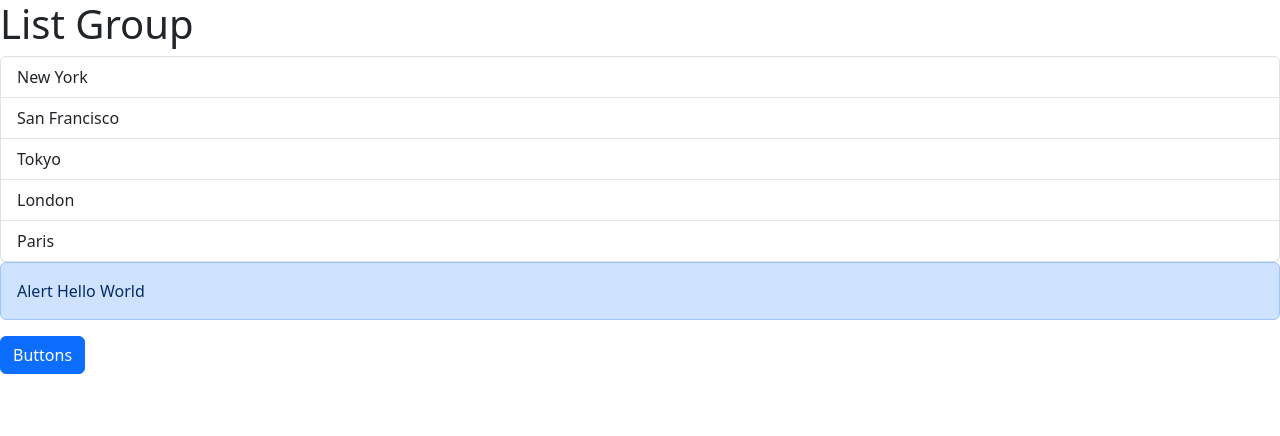
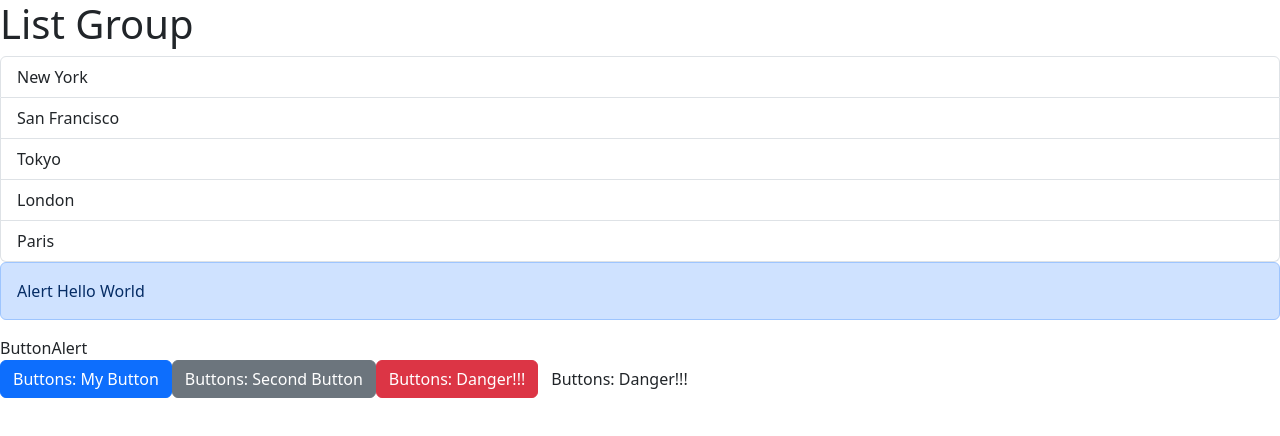
Before and after one commit to IzzyCraze365/React-Game-Library, a React (Vite) app: page / in a window 1280 px wide. Shown: the top 436 px of the page. Built offline with nearby package versions, Linux system fonts and the light colour scheme.

Commit message:
Finished Buttons

```diff
--- a/src/App.tsx
+++ b/src/App.tsx
@@ -1,5 +1,6 @@
 /* import Message from "./Message"; // We don't need this line, we are not using it */
 import Alert from "./components/Alert";
+import ButtonAlert from "./components/ButtonAlert";
 import Buttons from "./components/Buttons";
 import ListGroup from "./components/ListGroup";
 
@@ -13,9 +14,48 @@ function App() {
   /* return <div><Message></Message></div> */ //Removed so we can use ListGroup
   return (
     <div>
-      <ListGroup items={items} heading="Cities" onSelectItem={handleSelectItem}/>
-      <Alert> Hello <span>World</span></Alert>
-      <Buttons></Buttons>
+      <ListGroup
+        items={items}
+        heading="Cities"
+        onSelectItem={handleSelectItem}
+      />
+      <Alert>
+        {" "}
+        Hello <span>World</span>
+      </Alert>
+      <ButtonAlert>My Alert</ButtonAlert>
+      <Buttons
+        color="primary"
+        onClick={() => {
+          console.log("Clicked");
+        }}
+      >
+        My Button
+      </Buttons>
+      <Buttons
+        color="secondary"
+        onClick={() => {
+          console.log("Clicked");
+        }}
+      >
+        Second Button
+      </Buttons>
+      <Buttons
+        color="danger"
+        onClick={() => {
+          console.log("Clicked");
+        }}
+      >
+        Danger!!!
+      </Buttons>
+      <Buttons
+        color="pants"
+        onClick={() => {
+          console.log("Clicked");
+        }}
+      >
+        Danger!!!
+      </Buttons>
     </div>
   );
 }
--- /dev/null
+++ b/src/components/ButtonAlert.tsx
@@ -0,0 +1,9 @@
+import React from 'react'
+
+const ButtonAlert = () => {
+  return (
+    <div>ButtonAlert</div>
+  )
+}
+
+export default ButtonAlert
--- a/src/components/Buttons.tsx
+++ b/src/components/Buttons.tsx
@@ -1,9 +1,18 @@
-import React from 'react'
+import React from "react";
 
-const Buttons = () => {
-  return (
-    <button className='btn btn-primary'>Buttons</button>
-  )
+interface Props {
+  children: string;
+  color?: string; //Question Mark means that it is optional.
+  /* color?: 'primary'| 'secondary' | 'danger'; //This is an example of how to allow limited choices for a prop that way the TypeScript Compiler can catch any issues */
+  onClick: () => void;
 }
 
-export default Buttons
+const Buttons = ({ children, color = "primary", onClick }: Props) => {
+  return (
+    <button className={"btn btn-" + color} onClick={onClick}>
+      Buttons: {children}
+    </button>
+  );
+};
+
+export default Buttons;
```
